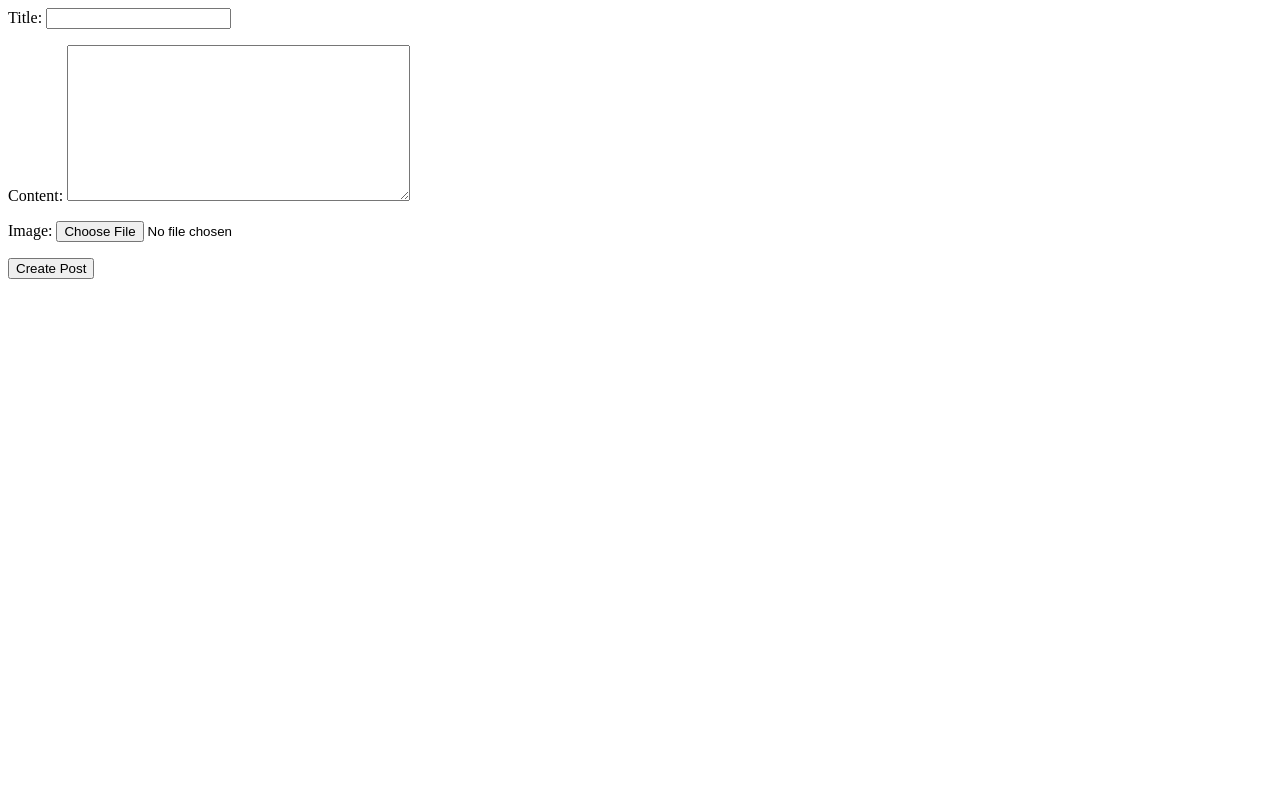
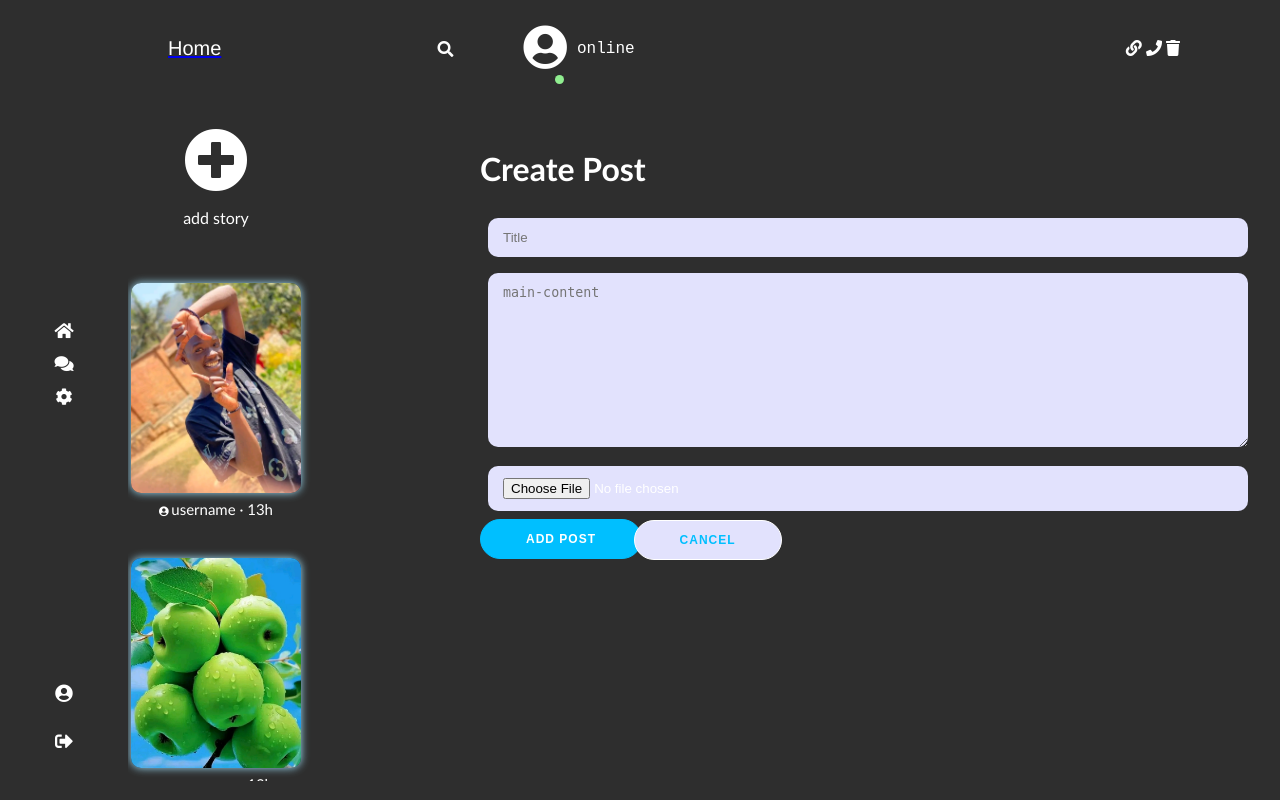
Before and after one commit to frankbahirwa/django_chat_app, a Django app: template posts/templates/posts/add-post.html in a window 1280 px wide. Run offline with Django 5.2, Linux system fonts and the light colour scheme; the template is opened without the code that fills it: values that come from a table or form of the project are taken from there, others are empty; data comes from the database, SQL or seed files in the repository; both versions use the stored data as it was after the commit.

Commit message:
designing the posts form

```diff
--- a/chatproject/urls.py
+++ b/chatproject/urls.py
@@ -22,7 +22,7 @@ from django.conf.urls.static import static
 urlpatterns = [
     path('admin/', admin.site.urls),
     path('', include('users.urls')),
-    path('add-post', include('posts.urls'))
+    path('add-post/', include('posts.urls'))
 ]
 
 if settings.DEBUG:
--- a/posts/forms.py
+++ b/posts/forms.py
@@ -6,3 +6,9 @@ class PostsForm(forms.ModelForm):
     class Meta:
         model = Posts
         fields = ['title','content','image']
+
+        widgets = {
+            'title': forms.TextInput(attrs=({'class':'inputs' , 'placeholder': 'Title'})),
+            'content': forms.Textarea(attrs=({'class':'inputs' , 'placeholder':'main-content'})),
+            'image': forms.FileInput(attrs=({'class':'inputs'}))
+        }
--- a/posts/models.py
+++ b/posts/models.py
@@ -5,7 +5,7 @@ from django.contrib.auth.models import User
 class Posts(models.Model):
     title = models.CharField(max_length=100)
     content = models.TextField()
-    image = models.ImageField(upload_to='images/' )
+    image = models.ImageField(upload_to='images/' , null=True , blank=True)
     created_at = models.DateTimeField(auto_now_add=True)
     user = models.ForeignKey(User, on_delete=models.CASCADE)
 
--- a/posts/templates/posts/add-post.html
+++ b/posts/templates/posts/add-post.html
@@ -1,5 +1,86 @@
-<form method="post" enctype="multipart/form-data">
-    {% csrf_token %}
-    {{ form.as_p }}
-    <button type="submit">Create Post</button>
-</form>
+{% load static %}
+{% load humanize %}
+
+<!DOCTYPE html>
+<html lang="en">
+<head>
+    <meta charset="UTF-8">
+    <meta name="viewport" content="width=device-width, initial-scale=1.0">
+    <title>Vime</title>
+    <link rel="stylesheet" href="https://cdnjs.cloudflare.com/ajax/libs/font-awesome/5.15.4/css/all.min.css" integrity="sha512-..." crossorigin="anonymous" />
+    <link rel="stylesheet" href="{% static 'home.css' %}">
+</head>
+<body>
+    <header>
+        <div class="home">
+            <a href="{% url "home" %}"><p class="home-text">Home</p></a>
+            <p><i class="fas fa-search"></i></p>
+        </div>
+        <div class="user">
+            <div class="user-details">
+              <span><i class="fas fa-user-circle"></i></span>
+              <div class="column">
+                {% if user.is_authenticated %}
+                <p>{{ user.username }}</p>
+                {% endif %}
+                <div class="activeness"></div>
+                <span style="font-size: medium;">online</span>
+            </div>
+            </div>
+            <div class="icons">
+                <span><i class="fas fa-link"></i></span>
+                <span><i class="fas fa-phone"></i></span>
+                <span><i class="fas fa-trash"></i></span>
+            </div>
+        </div>
+    </header>
+    <div class="sidebar">
+        <div class="tools">
+            <span><i class="fas fa-home"></i></span>
+            <span><i class="fas fa-comments"></i></span>
+            <span><i class="fas fa-cog"></i></span>
+        </div>
+        <div class="logout">
+            <span><i class="fas fa-user-circle"></i></span>
+            <a href="{% url "logout" %}"><span><i class="fas fa-sign-out-alt"></i></span></a>
+        </div>
+    </div>
+    <main>
+        <div class="stories-container">
+            <div class="add-story">
+                <i class="fas fa-plus-circle"></i>
+                <p>add story</p>
+            </div>
+
+
+            <div class="available-stories">
+                {% for post in posts %}
+                <div class="story">
+                    {% if post.image %}
+                    <img src="{{post.image.url}}" alt="{{post.title}}">
+                    {% endif %}
+                   <div class="posted-user">
+                    <i class="fas fa-user-circle"></i>
+                    <span>username · 13h</span>
+                   </div>
+                </div>
+                {% endfor %}
+            </div>
+        </div>
+        <div class="post-container">
+
+            <h1> Create Post </h1>
+           <form method="post" enctype="multipart/form-data">
+            {% csrf_token %}
+            {{ form.title }}
+            {{ form.content }}
+            {{ form.image }}
+            <button type="submit"> Add Post </button>
+           </form><br>
+           <a href="{% url "home" %}"><button class="cancel"> cancel </button>
+
+           </div>
+        </div>
+    </main>
+</body>
+</html>
--- a/static/home.css
+++ b/static/home.css
@@ -211,7 +211,7 @@ main {
     left: 30rem;
     position: fixed;
     height: 653px;
-    width: 62%;
+    width: 60%;
     display: flex;
     align-items: start;
     flex-direction: column;
@@ -323,3 +323,59 @@ main {
 .twitter-post .icon {
     padding: 0%;
 }
+
+
+.inputs {
+    background: rgb(226, 226, 253);
+    border: none;
+    border-radius: 10px;
+    outline-color: #00bfff;
+    padding: 12px 15px;
+    margin: 8px;
+    width: 95%;
+}
+
+
+
+button {
+    border-radius: 20px;
+    border: 1px solid #00bfff;
+    background: #00bfff;
+    color: #fff;
+    font-size: 12px;
+    font-weight: bold;
+    padding: 12px 45px;
+    letter-spacing: 1px;
+    text-transform: uppercase;
+    transition: transform 80ms ease-in;
+}
+
+
+button:hover {
+    background: #87cefa;
+    border-color: #87cefa;
+    cursor: pointer;
+}
+
+.cancel{
+    border-radius: 20px;
+    border: 1px solid white;
+    background: rgb(226, 226, 253);
+    color:  #00bfff;
+    position: absolute;
+    left: 20%;
+    top: 24.5rem;
+    font-size: 12px;
+    font-weight: bold;
+    padding: 12px 45px;
+    letter-spacing: 1px;
+    text-transform: uppercase;
+    transition: transform 80ms ease-in;
+}
+
+.cancel:hover {
+    background: #d5e9f6;
+    border-color: #87cefa;
+    color:  #00bfff;
+     cursor: pointer;
+}
```
Also changed, not shown: posts/views.py (+5 -2 lines), db.sqlite3, media/images/1691024499652.jpg (deleted), media/images/1691025122497.jpg (added), media/images/1691421007294.jpg (deleted), media/images/1691747982824.jpg (added), media/images/1697289308570.jpg (deleted), media/images/IMG-20230912-WA0001.jpg (deleted), media/images/Screenshot_2024-05-04_093314.png (deleted), media/images/Screenshot_2024-05-04_093314_FPRlKtc.png (deleted), media/images/Screenshot_2024-05-04_093314_w0e9mwA.png (deleted), media/images/Screenshot_2024-05-08_204249.png (deleted), media/images/Screenshot_2024-05-08_204249_GxGMWUT.png (deleted).
